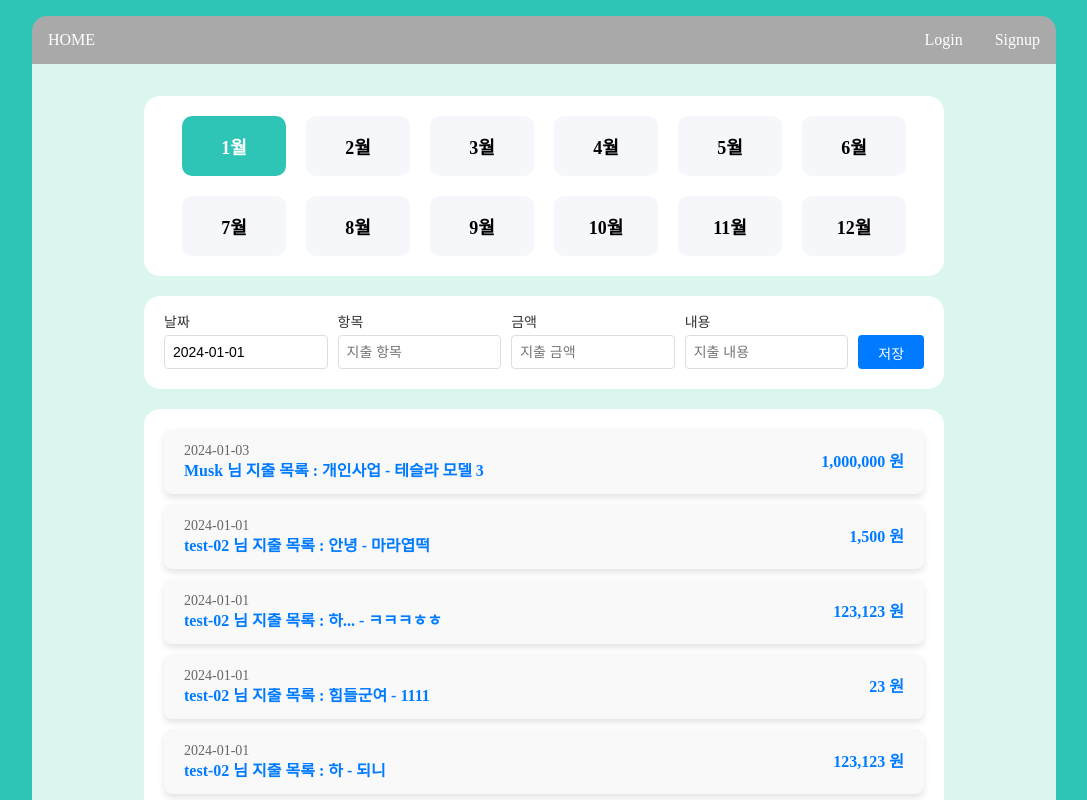
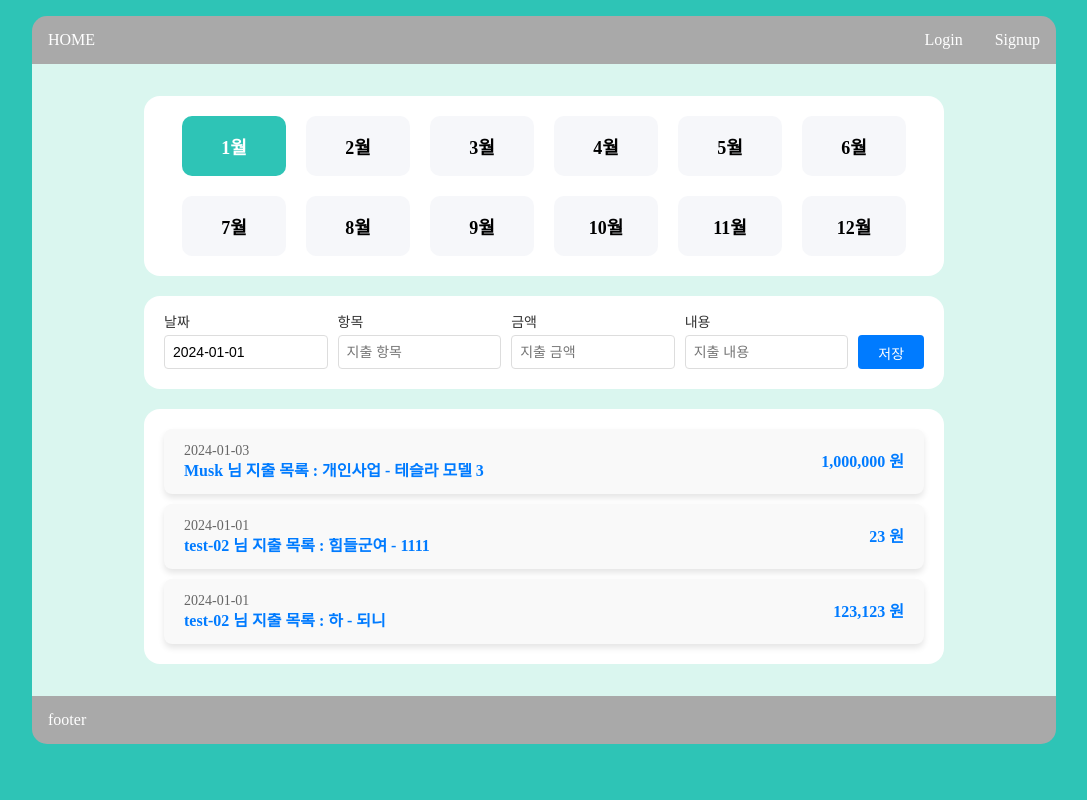
Before and after one commit to MiMing-00/Sparta_-financial-ledger-with-auth, a React (Vite) app: page / in a window 1280 px wide. Shown: the top 800 px of the page, without its empty margins (96-1183 px from the left). Built offline with nearby package versions, Linux system fonts and the light colour scheme; data requests are answered from the project's data file.

Commit message:
update : delete~

```diff
--- a/db.json
+++ b/db.json
@@ -62,26 +62,6 @@
       "userId": "41eeqwwc07-5f9c-4650-941f"
     },
     {
-      "id": "1283",
-      "userId": "test-01",
-      "nickname": "test-02",
-      "month": 1,
-      "date": "2024-01-01",
-      "item": "안녕",
-      "amount": 1500,
-      "description": "마라엽떡"
-    },
-    {
-      "id": "7c3e",
-      "date": "2024-01-01",
-      "item": "하...",
-      "amount": 123123,
-      "description": "ㅋㅋㅋㅎㅎ",
-      "userId": "test-01",
-      "nickname": "test-02",
-      "month": 1
-    },
-    {
       "id": "eebc",
       "userId": "test-01",
       "nickname": "test-02",
@@ -110,16 +90,6 @@
       "item": "하",
       "amount": 123123,
       "description": "되니"
-    },
-    {
-      "id": "50db",
-      "userId": "test-01",
-      "nickname": "test-02",
-      "month": 1,
-      "date": "2024-01-01",
-      "item": "야옹",
-      "amount": 123123,
-      "description": "야옹"
     }
   ]
 }
--- a/src/axios/api.js
+++ b/src/axios/api.js
@@ -21,9 +21,13 @@ export const editExpenses = async (updateExpense) => {
   return data;
 };
 
-export const deleteExpenses = async () => {
-  const { data } = await jsonApi.delete(`/expensesData/${id}`);
-  return data;
+export const deleteExpenses = async (id) => {
+  try {
+    const { data } = await jsonApi.delete(`/expensesData/${id}`);
+    return data;
+  } catch (error) {
+    console.error("deleteExpenses API 요청 오류:", error);
+  }
 };
 
 jsonApi.interceptors.request.use((config) => {
--- a/src/pages/Detail.jsx
+++ b/src/pages/Detail.jsx
@@ -3,7 +3,7 @@ import styled from "styled-components";
 import { useNavigate, useParams } from "react-router-dom";
 import { useSelector, useDispatch } from "react-redux";
 import { editExpense, deleteExpense } from "../redux/slices/expensesSlice";
-import jsonApi, { editExpenses } from "../axios/api";
+import jsonApi, { deleteExpenses, editExpenses } from "../axios/api";
 import { useMutation, useQuery } from "@tanstack/react-query";
 import Swal from "sweetalert2";
 import { queryClient } from "../main";
@@ -109,6 +109,25 @@ export default function Detail() {
     },
   });
 
+  const mutationremove = useMutation({
+    mutationFn: deleteExpenses,
+    onSuccess: () => {
+      Swal.fire({
+        title: "정말로 삭제 하시겠습니까?",
+        icon: "warning",
+        showConfirmButton: true,
+        showCancelButton: true,
+        confirmButtonText: "삭제",
+        cancelButtonText: "취소",
+      }).then((result) => {
+        if (result.isConfirmed) {
+          queryClient.invalidateQueries(["expensesData"]);
+          navigate("/");
+        }
+      });
+    },
+  });
+
   //TODO: curd u 해당 아이디랑 유효성 검사
   const handleEdit = async (id) => {
     const theUser = data.filter((item) => item.userId === user.id);
@@ -139,13 +158,11 @@ export default function Detail() {
   };
 
   //TODO: crud d
-  const handleDelete = async (id) => {
+  const handleDelete = () => {
     try {
-      await jsonApi.delete("/expensesData/" + id);
-      dispatch(deleteExpense({ id }));
-      navigate("/");
+      mutationremove.mutate(id);
     } catch (error) {
-      console.log(error);
+      console.error("handleDelete 함수 오류:", error);
     }
   };
 
```
